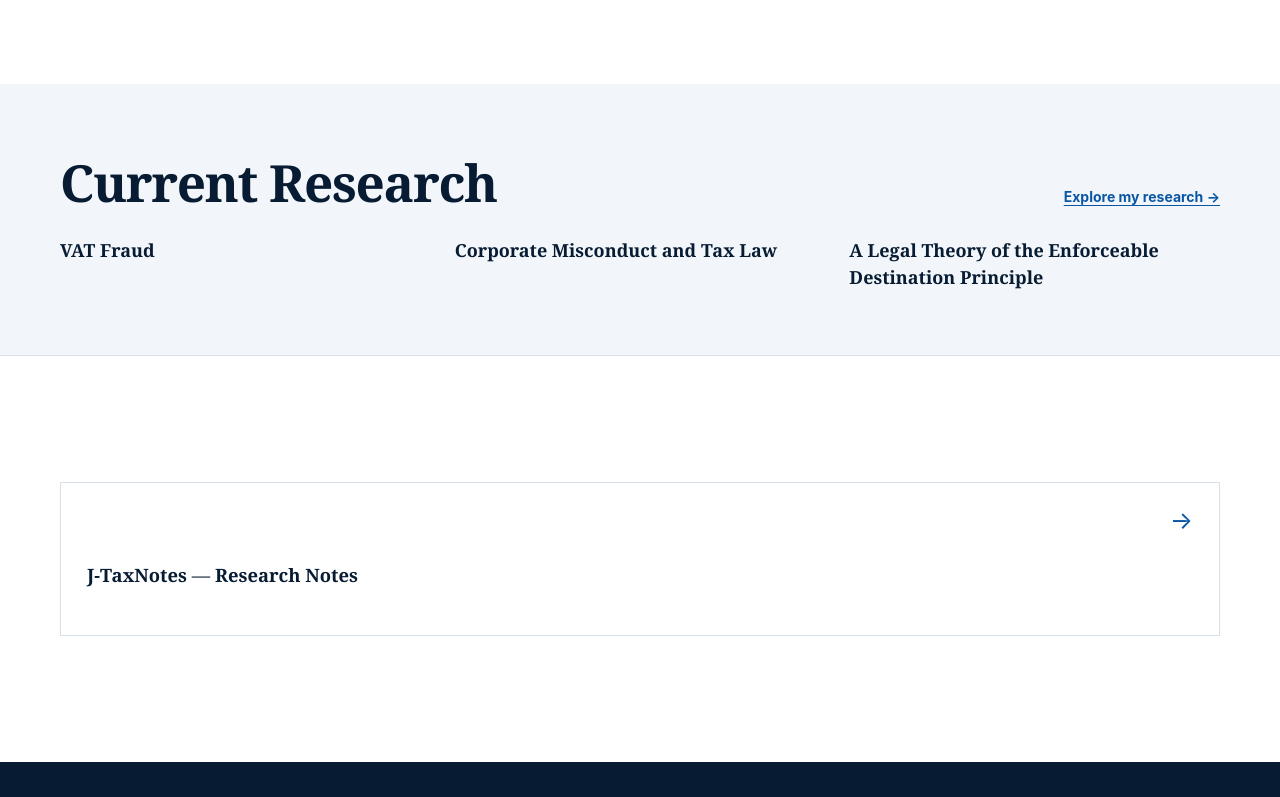
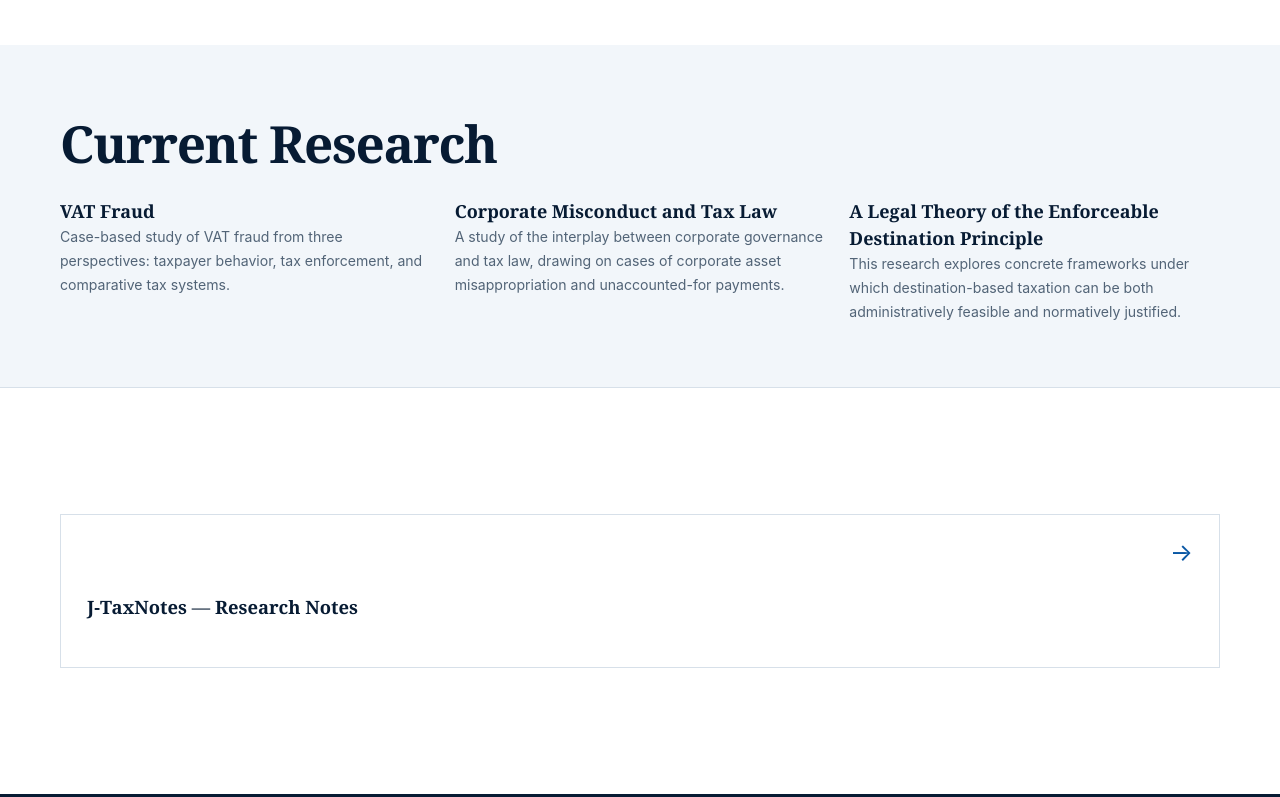
Before and after one commit to yomasui/yomasui.github.io, a plain HTML site: page en/index.html in a window 1280 px wide. Shown: the part 1130-1927 px from the top of the page. Drawn offline with Linux system fonts and the light colour scheme.

Commit message:
Update English home page research section

```diff
--- a/en/index.html
+++ b/en/index.html
@@ -14,10 +14,18 @@
 <style>
 .hero-grid { grid-template-columns: 1fr 1fr; }
 .hero-copy p + p { margin-top: 1em; }
+.hero-copy p { font-size: clamp(1rem, 1.7vw, 1.2rem); }
 .pillar-grid { display: grid; grid-template-columns: repeat(3,minmax(0,1fr)); gap: 24px; margin: 28px 0; }
 .pillar-grid article { border-top: 1px solid #cad4df; padding-top: 18px; }
 .pillar-grid h3 { margin: 0 0 .5em; }
 .pillar-grid p { margin: 0; }
+.m-topics article h3 { margin-bottom: .5rem; }
+.research-note {
+  margin: 0;
+  color: #526477;
+  font-size: .88rem;
+  line-height: 1.7;
+}
 @media (max-width: 820px) {
   .hero-grid, .pillar-grid { grid-template-columns: 1fr; }
 }
@@ -36,7 +44,6 @@ html[lang=en] .hero h1 { font-size: clamp(2.55rem, 6vw, 5.5rem); }
 <nav aria-label="Main navigation" class="main-nav">
 <a href="/en/research/">Research</a>
 <a href="/en/publications/">Publications</a>
-<a href="https://ymastax.blogspot.com/">J-TaxNotes</a>
 <a href="/en/teaching/">Teaching</a>
 <a href="/en/resources/">Resources</a>
 <a href="/en/bio/">Biography</a>
@@ -85,12 +92,20 @@ html[lang=en] .hero h1 { font-size: clamp(2.55rem, 6vw, 5.5rem); }
     <div class="wrap">
       <div class="m-current-head">
         <h2>Current Research</h2>
-        <a href="https://yomasui.jp/en/research/">Explore my research →</a>
       </div>
       <div class="m-topics">
-        <article><h3>VAT Fraud</h3></article>
-        <article><h3>Corporate Misconduct and Tax Law</h3></article>
-        <article><h3>A Legal Theory of the Enforceable Destination Principle</h3></article>
+        <article>
+          <h3>VAT Fraud</h3>
+          <p class="research-note">Case-based study of VAT fraud from three perspectives: taxpayer behavior, tax enforcement, and comparative tax systems.</p>
+        </article>
+        <article>
+          <h3>Corporate Misconduct and Tax Law</h3>
+          <p class="research-note">A study of the interplay between corporate governance and tax law, drawing on cases of corporate asset misappropriation and unaccounted-for payments.</p>
+        </article>
+        <article>
+          <h3>A Legal Theory of the Enforceable Destination Principle</h3>
+          <p class="research-note">This research explores concrete frameworks under which destination-based taxation can be both administratively feasible and normatively justified.</p>
+        </article>
       </div>
     </div>
   </section>
```
